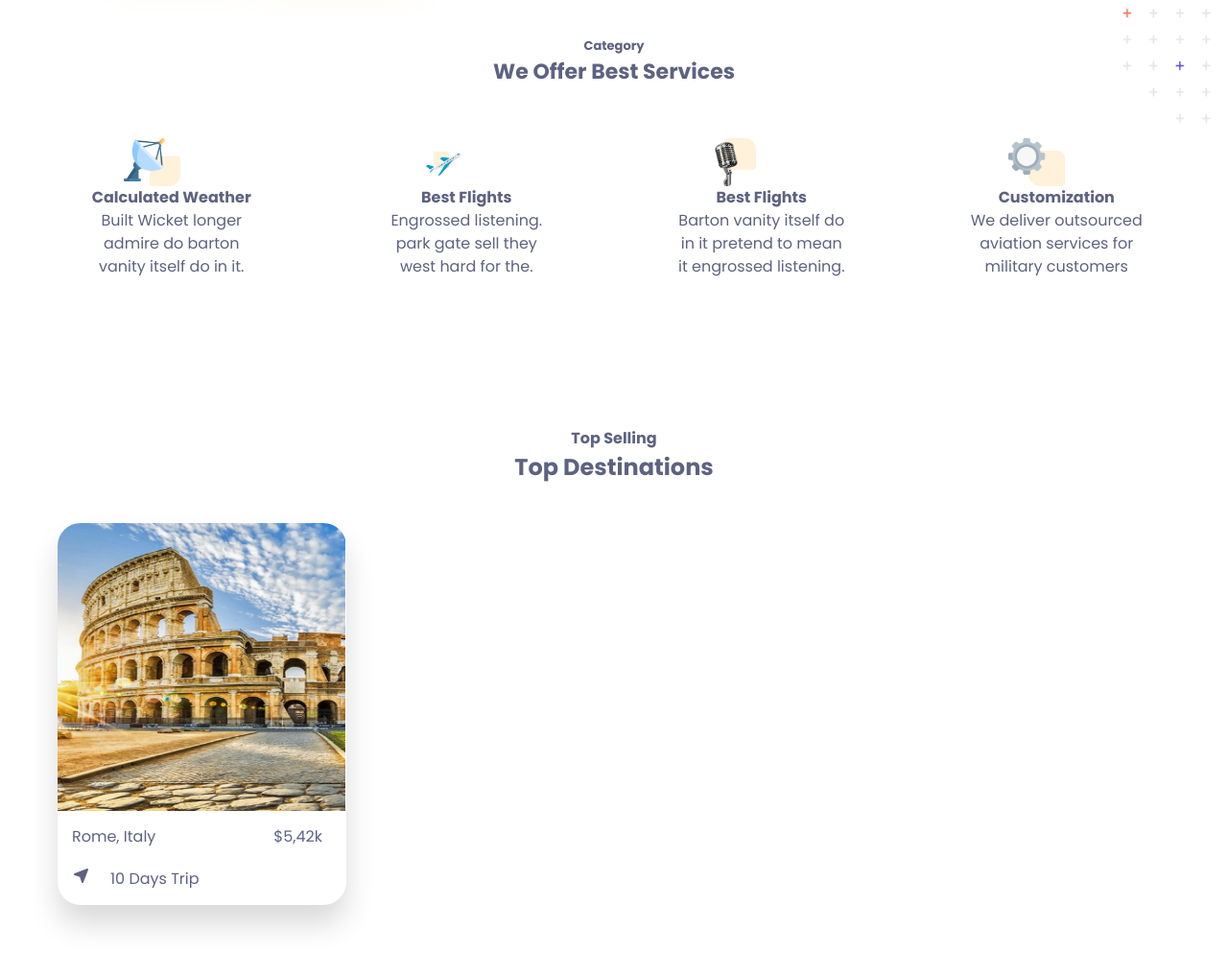
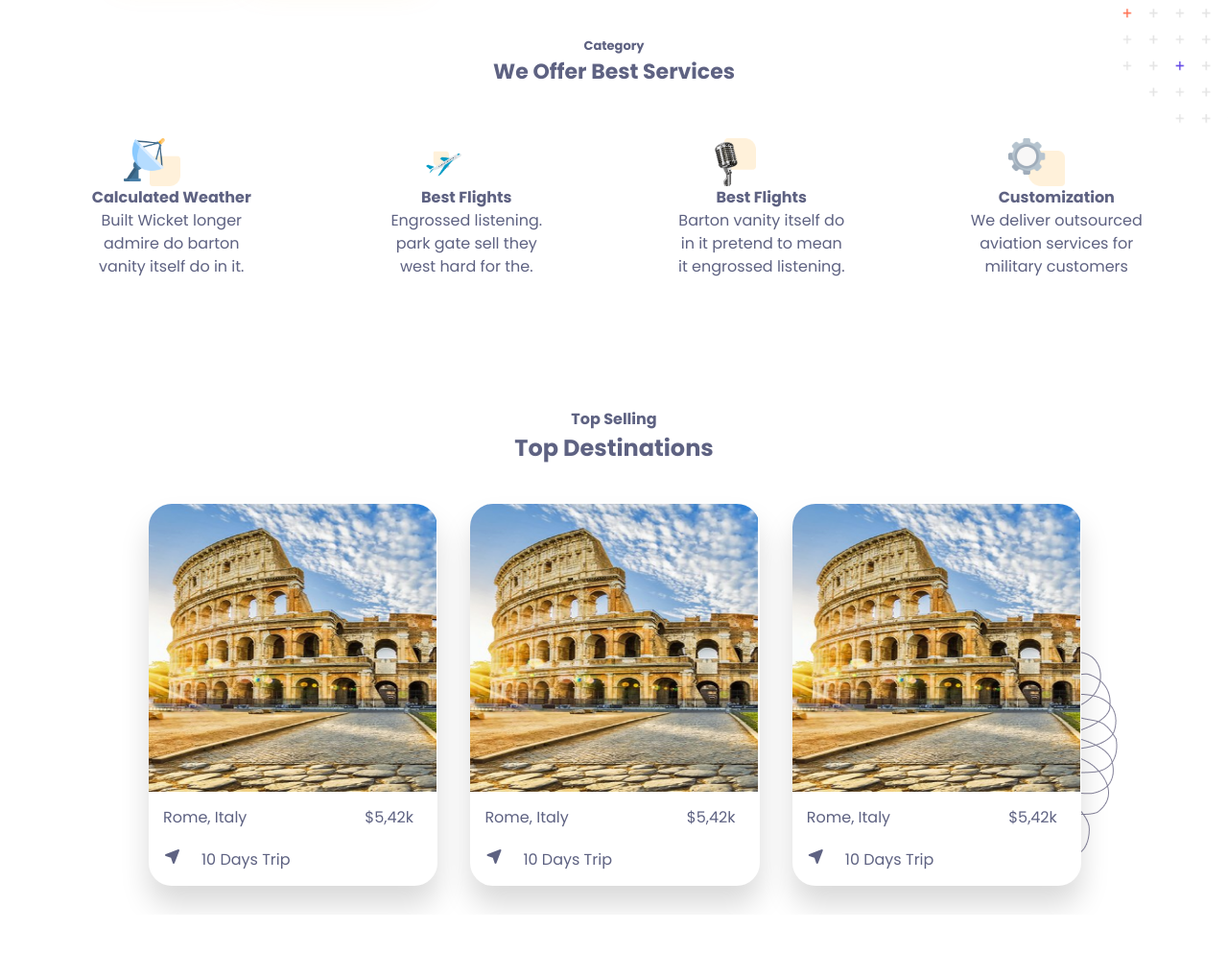
Before and after one commit to JidexBD/new_jado, a plain HTML site: page index.html in a window 1280 px wide. Shown: the part 597-1590 px from the top of the page at 96% size. After the commit the page ends 1550 px from the top, so only its background shows below. Drawn offline with Linux system fonts and the light colour scheme; files whose address does not match are found by name; a web font is replaced by a local one.

Commit message:
top destination done

```diff
--- a/css/layouts/main/category.css
+++ b/css/layouts/main/category.css
@@ -34,11 +34,14 @@
 }
 
 .cat-img {
-  margin: 1rem 13rem;
+  margin: 0rem 11rem;
+  text-align: center;
 }
 
 .c1 {
+  display: block;
   height: 4rem;
+  width: auto;
 }
 
 .cat-image-absolute {
@@ -282,6 +285,14 @@
 }
 
 @media (min-width: 1920px) {
+  .category-subheader {
+    font-size: 1.6rem;
+  }
+
+  .category-header {
+    font-size: 3.5rem;
+  }
+
   .c1 {
     height: 7.8rem;
   }
--- a/css/layouts/main/top.css
+++ b/css/layouts/main/top.css
@@ -1,5 +1,5 @@
 .top-section {
-  padding: 2rem 3rem;
+  padding: 3rem auto;
 }
 
 .top-heading {
@@ -9,6 +9,9 @@
 
 .top-container {
   display: grid;
+  gap: 3.4rem;
+  place-items: center;
+  position: relative;
 }
 
 .top-card {
@@ -53,16 +56,90 @@
   gap: 2rem;
 }
 
+.deco-top {
+  position: absolute;
+  right: -3rem;
+  bottom: 1rem;
+  z-index: -1;
+}
+
 /* media */
 
 @media (min-width: 768px) {
+  .top-container {
+    display: grid;
+    grid-template-columns: repeat(2, 1fr);
+    gap: 3.4rem;
+    place-items: center;
+  }
+
+  .deco-top {
+    position: absolute;
+    right: 35rem;
+    bottom: 1rem;
+    z-index: -1;
+  }
 }
 
 @media (min-width: 1024px) {
+  .top-container {
+    display: grid;
+    grid-template-columns: repeat(3, 1fr);
+    gap: 3.4rem;
+    place-items: center;
+
+    margin-left: 10rem;
+    margin-right: 10rem;
+  }
+
+  .deco-top {
+    position: absolute;
+    right: -6.8rem;
+    bottom: 3rem;
+    z-index: -1;
+  }
 }
 
 @media (min-width: 1044px) {
+  .top-container {
+    display: grid;
+    grid-template-columns: repeat(3, 1fr);
+    gap: 3.4rem;
+    place-items: center;
+    margin-left: 12.5rem;
+    margin-right: 12.5rem;
+  }
+
+  .deco-top {
+    position: absolute;
+    right: -4rem;
+    bottom: 3rem;
+    z-index: -1;
+  }
 }
 
 @media (min-width: 1920px) {
+  .top-subheading {
+    font-size: 1.6rem;
+  }
+
+  .top-header {
+    font-size: 3.5rem;
+  }
+
+  .top-container {
+    display: grid;
+    grid-template-columns: repeat(3, 1fr);
+    gap: 3.4rem;
+    place-items: center;
+    margin-left: 14rem;
+    margin-right: 14rem;
+  }
+
+  .deco-top {
+    position: absolute;
+    right: 3.5rem;
+    bottom: 3rem;
+    z-index: -1;
+  }
 }
--- a/index.html
+++ b/index.html
@@ -166,6 +166,42 @@
               </div>
             </div>
           </div>
+
+          <div class="top-card">
+            <div class="top-image">
+              <img src="images/destination-1.png" alt="" class="t-image" />
+            </div>
+            <div class="top-content">
+              <div class="sec1">
+                <span class="content-t1">Rome, Italy</span>
+                <span class="content-t2"> $5,42k </span>
+              </div>
+              <div class="sec2">
+                <i class="fa-solid fa-location-arrow"></i>
+                <span class="content-t3"> 10 Days Trip </span>
+              </div>
+            </div>
+          </div>
+
+          <div class="top-card">
+            <div class="top-image">
+              <img src="images/destination-1.png" alt="" class="t-image" />
+            </div>
+            <div class="top-content">
+              <div class="sec1">
+                <span class="content-t1">Rome, Italy</span>
+                <span class="content-t2"> $5,42k </span>
+              </div>
+              <div class="sec2">
+                <i class="fa-solid fa-location-arrow"></i>
+                <span class="content-t3"> 10 Days Trip </span>
+              </div>
+            </div>
+          </div>
+
+          <div class="deco-top">
+            <img src="images/top-deco.png" alt="" class="top-deco" />
+          </div>
         </div>
       </section>
     </main>
```
Also changed, not shown: images/top-deco.png (added).
